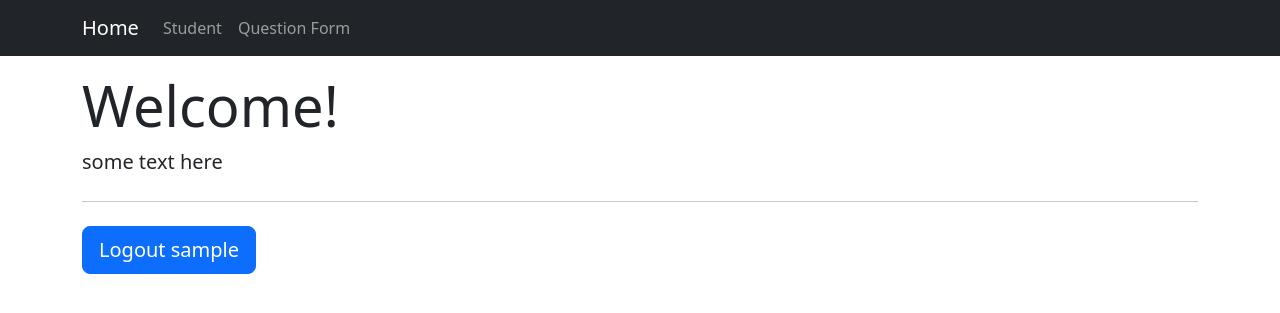
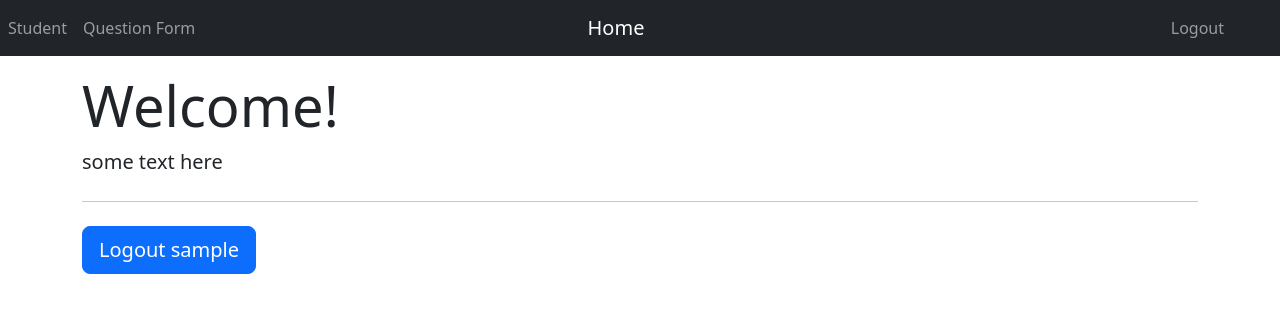
Before and after one commit to kesh2072/BUS-Group-10, a Flask app: page / in a window 1280 px wide. Shown: the top 313 px of the page. Run offline with Flask 3, Linux system fonts and the light colour scheme; the visitor is signed in with stand-in values (Sample User, id 1).

Commit message:
reworked nav bar and added logout button

```diff
--- a/skeleton/app/templates/base.html
+++ b/skeleton/app/templates/base.html
@@ -13,15 +13,9 @@
 </head>
 
 <body>
-<nav class="navbar navbar-expand-sm bg-dark" data-bs-theme="dark">
-    <div class="container">
-        <a class="navbar-brand" href="{{ url_for('home') }}">Home</a>
-        <button class="navbar-toggler" type="button" data-bs-toggle="collapse" data-bs-target="#navbarSupportedContent"
-                aria-controls="navbarSupportedContent" aria-expanded="false" aria-label="Toggle navigation">
-            <span class="navbar-toggler-icon"></span>
-        </button>
-        <div class="collapse navbar-collapse" id="navbarSupportedContent">
-            <ul class="navbar-nav me-auto mb-2 mb-lg-0">
+<nav class="navbar navbar-expand-md navbar-dark bg-dark">
+    <div class="navbar-collapse collapse w-100 order-1 order-md-0 dual-collapse2">
+        <ul class="navbar-nav mr-auto">
             {% if current_user.is_authenticated and current_user.role == "Admin" %}
             <li class="nav-item">
                 <a class="nav-link" aria-current="page" href="{{ url_for('admin') }}">Admin</a>
@@ -40,6 +34,21 @@
             {% endif %}
         </ul>
     </div>
+
+    <div class="mx-auto order-0">
+        <a class="navbar-brand mx-auto" href="{{ url_for('home') }}">Home</a>
+        <button class="navbar-toggler" type="button" data-bs-toggle="collapse" data-bs-target="#navbarSupportedContent"
+                aria-controls="navbarSupportedContent" aria-expanded="false" aria-label="Toggle navigation">
+            <span class="navbar-toggler-icon"></span>
+        </button>
+    </div>
+
+    <div class="navbar-collapse collapse w-100 order-3 dual-collapse2 justify-content-end me-5">
+        <ul class="navbar-nav ml-auto">
+            <li class="nav-item">
+                <a class="nav-link" href="{{ url_for('logout') }}">Logout</a>
+            </li>
+        </ul>
     </div>
 </nav>
 
```
Lines whose indentation alone changed are shown as unchanged.
